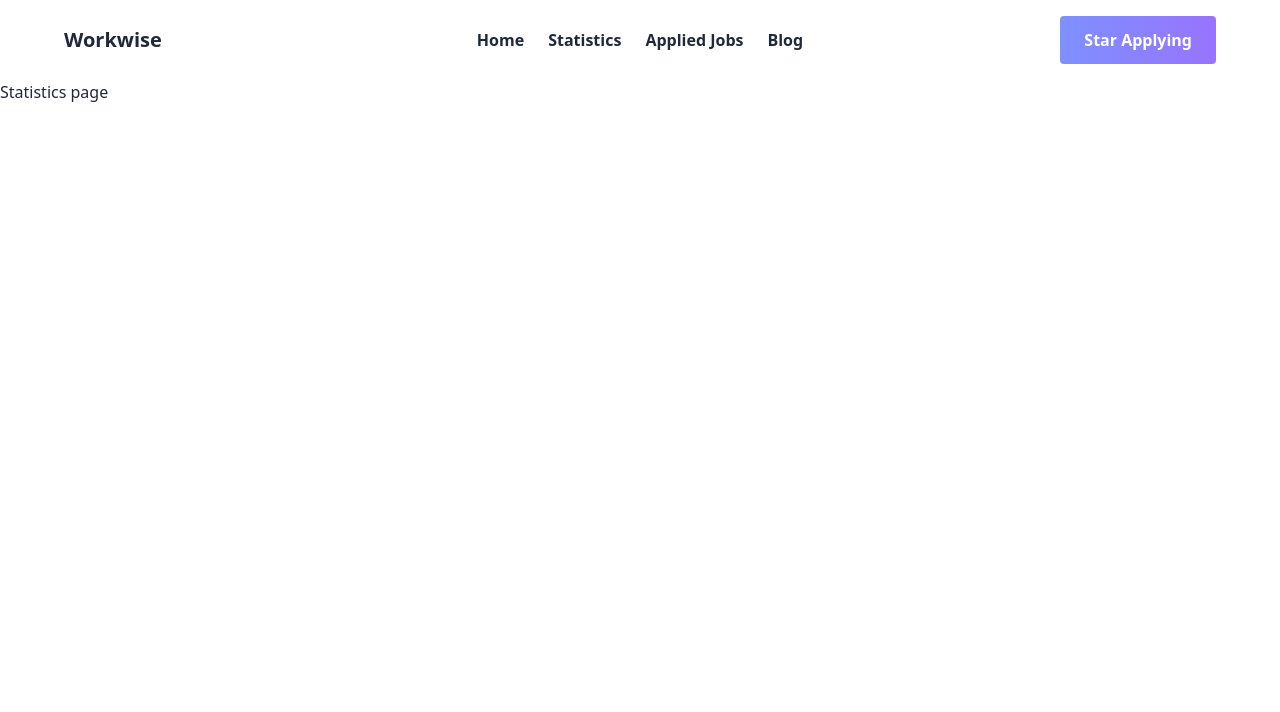
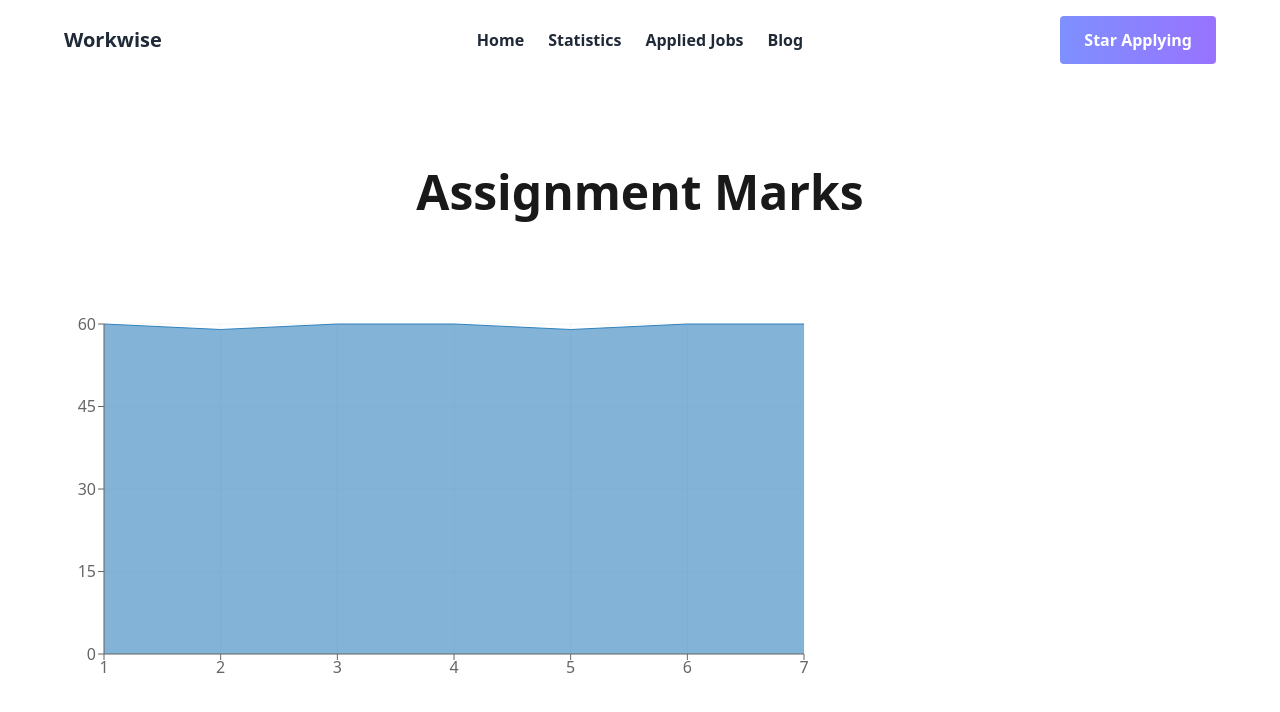
Before and after one commit to billal-fahmid/build-career-assignment-9, a React (Vite) app: page /statistics in a window 1280 px wide. Shown: the top 712 px of the page. Built offline with nearby package versions, Linux system fonts and the light colour scheme.

Commit message:
chart done

```diff
--- a/package.json
+++ b/package.json
@@ -16,6 +16,7 @@
     "react": "^18.2.0",
     "react-dom": "^18.2.0",
     "react-router-dom": "^6.10.0",
+    "recharts": "^2.5.0",
     "sort-by": "^1.2.0"
   },
   "devDependencies": {
--- a/src/components/Jobs.jsx
+++ b/src/components/Jobs.jsx
@@ -35,11 +35,11 @@ const Jobs = () => {
                     apply2.map(job => (
                         <div className='p-7 bg-slate-100 rounded-lg flex'>
                             <img className='h-48 w-48 bg-white rounded-lg' src={job.company_logo} alt="" />
-                            <div className='flex justify-around items-center'>
+                            <div className='flex justify-between items-center'>
                                 <div className='ml-8 w-[500px]'>
                                     <h2 className='text-2xl font-bold mb-2'>{job.job_title}</h2>
                                     <p className='text-xl font-semibold mb-4'>{job.company_name}</p>
-                                    <div className='flex'>
+                                    <div className='flex gap-4'>
                                         <button className='outline-btn'>{job.job_type}</button>
                                         <button className='outline-btn'>{job.type}</button>
                                     </div>
@@ -48,7 +48,7 @@ const Jobs = () => {
                                         <p className='flex items-center font-semibold'><CurrencyDollarIcon className='h-5 w-5 mr-2'></CurrencyDollarIcon> {job.salary_range}</p>
                                     </div>
                                 </div>
-                                <div className=''>
+                                <div className='ml-36'>
                                     <Link to={`/details/:${job.id}`} className='btnn'>View Details</Link>
                                 </div>
                             </div>
--- a/src/components/Statistics.jsx
+++ b/src/components/Statistics.jsx
@@ -1,9 +1,80 @@
 import React from 'react';
+// import React, { PureComponent } from 'react';
+import {
+    ComposedChart,
+    Line,
+    Area,
+    Bar,
+    XAxis,
+    YAxis,
+    CartesianGrid,
+    Tooltip,
+    Legend,
+    Scatter,
+    ResponsiveContainer,
+} from 'recharts';
 
 const Statistics = () => {
+    const data = [
+        {
+            id: 1,
+            marks: 60,
+            assignment: 'Build your new year new mission website',
+        },
+        {
+            id: 2,
+            marks: 59,
+            assignment: 'Create a responsive G3-Architects website',
+        },
+        {
+            id: 3,
+            marks: 60,
+            assignment: 'CSS Framework Ed Tech landing page assignment',
+        },
+        {
+            id: 4,
+            marks: 60,
+            assignment: 'Basic Javascript Problem Solving assignment',
+        },
+        {
+            id: 5,
+            marks: 59,
+            assignment: 'Geometry Genius Assignment requirements and private repo',
+        },
+        {
+            id: 6,
+            marks: 60,
+            assignment: 'AI Universe API and ES6 related Assignment',
+        },
+        {
+            id: 7,
+            marks: 60,
+            assignment: ' Make Quiz Hero a great quiz website',
+        },
+    ];
     return (
-        <div>
-            <h2>Statistics page</h2>
+        <div className='px-6 py-16 '>
+            <h1 className='text-center text-[#1A1919] text-5xl font-semibold py-6 mb-16'>Assignment Marks</h1>
+            <div className='mx-auto'>
+                <ComposedChart
+                    width={800}
+                    height={400}
+                    data={data}
+                    margin={{
+                        top: 20,
+                        right: 20,
+                        bottom: 20,
+                        left: 20,
+                    }}
+                >
+                    <CartesianGrid stroke="#f5f5f5" />
+                    <Area dataKey="marks"></Area>
+                    <XAxis dataKey="id" ></XAxis>
+                    <Tooltip></Tooltip>
+                    <YAxis dataKey=""></YAxis>
+                    <Scatter dataKey="assignment"></Scatter>
+                </ComposedChart>
+            </div>
         </div>
     );
 };
```
Also changed, not shown: 1 other file (tests, documents, lock files or other folders).
